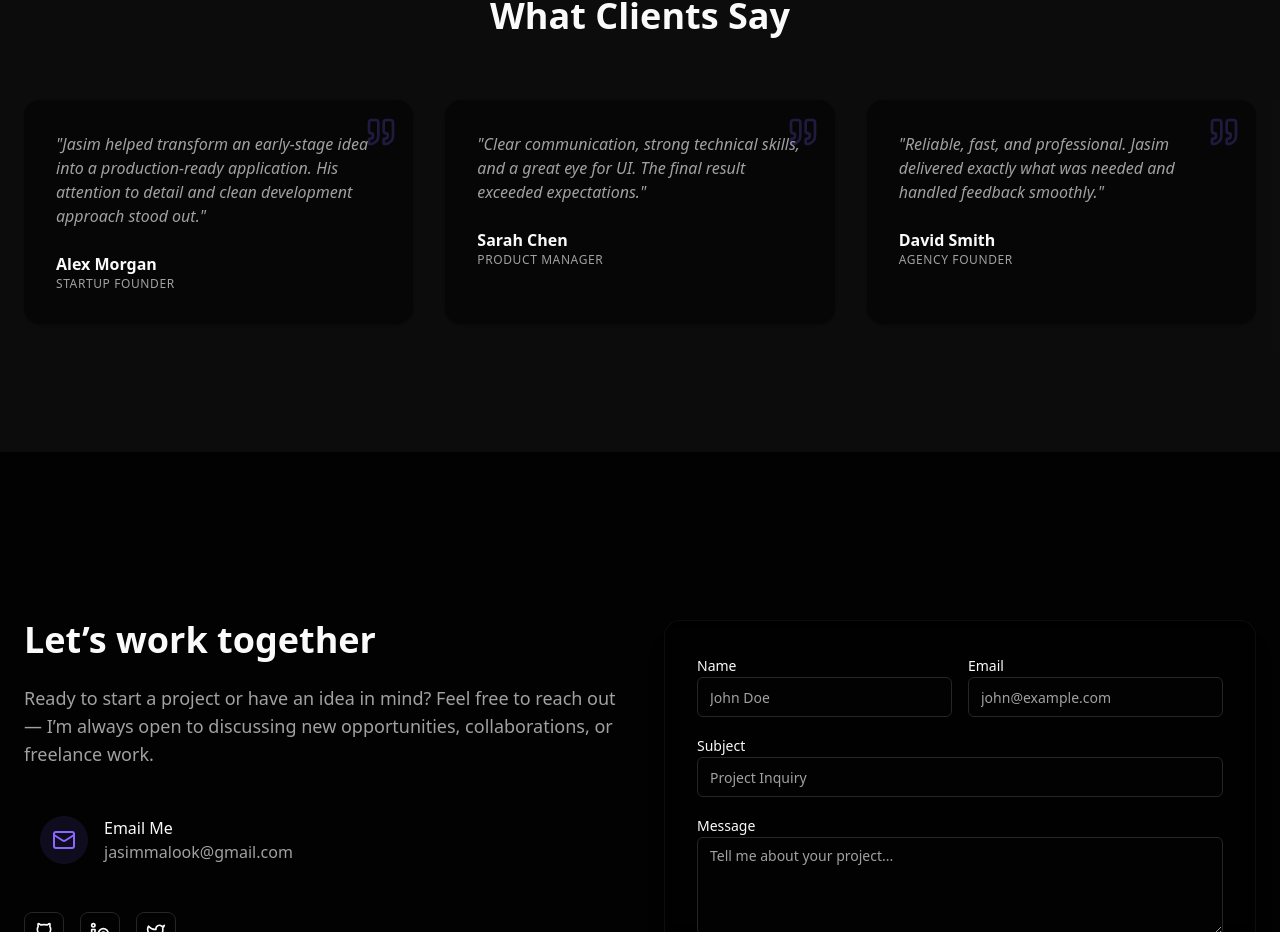
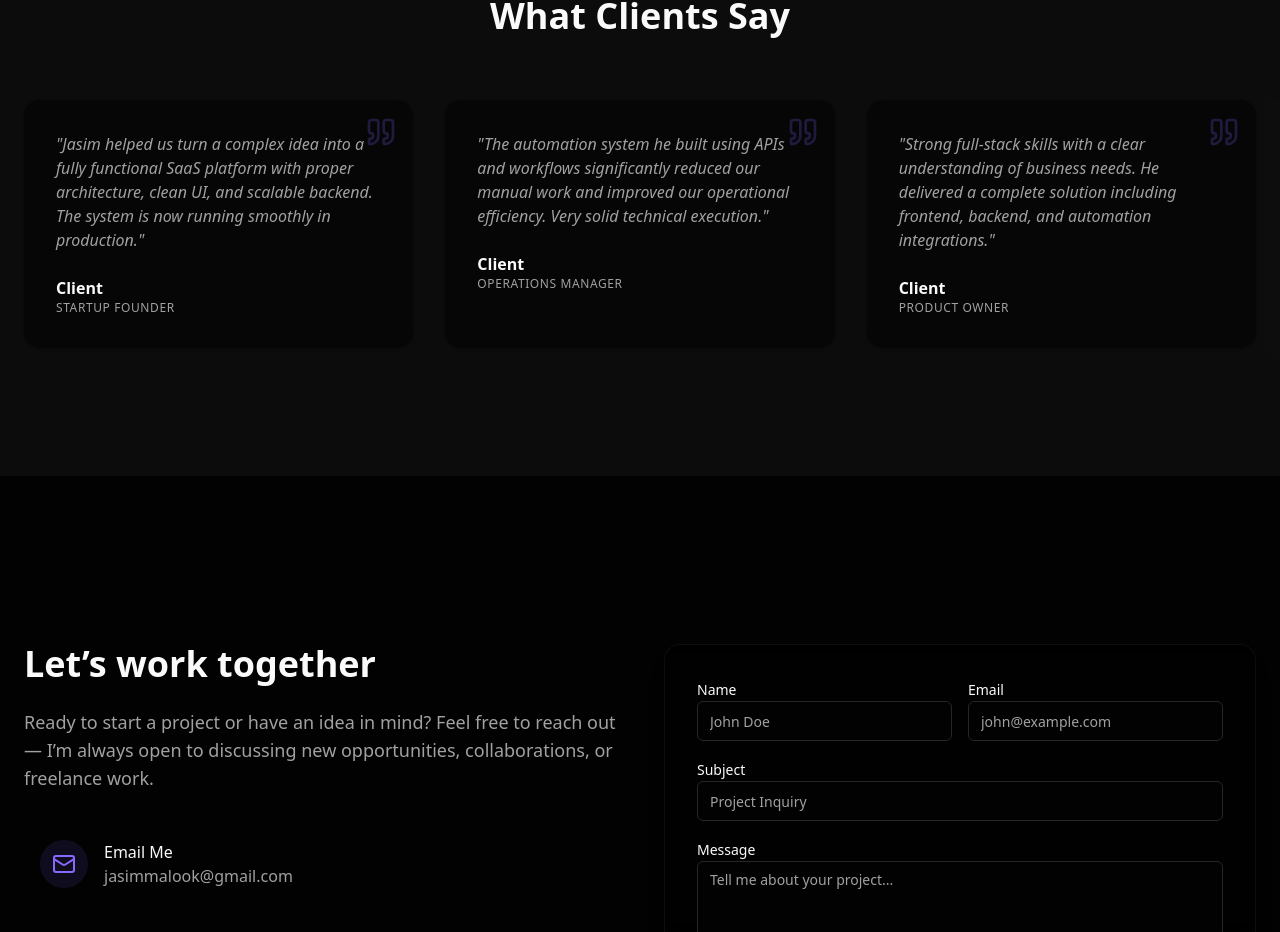
Before and after one commit to JasimMalook/jasim-portfolio, a Next.js app: page / in a window 1280 px wide. Shown: the part 5998-6930 px from the top of the page. Built offline with nearby package versions, Linux system fonts and the light colour scheme.

Commit message:
Update testimonials with SaaS and automation-focused client feedback

```diff
--- a/src/components/sections/Testimonials.tsx
+++ b/src/components/sections/Testimonials.tsx
@@ -6,19 +6,19 @@ import { Quote } from "lucide-react";
 
 const testimonials = [
     {
-        name: "Alex Morgan",
+        name: "Client",
         role: "Startup Founder",
-        content: "Jasim helped transform an early-stage idea into a production-ready application. His attention to detail and clean development approach stood out.",
+        content: "Jasim helped us turn a complex idea into a fully functional SaaS platform with proper architecture, clean UI, and scalable backend. The system is now running smoothly in production.",
     },
     {
-        name: "Sarah Chen",
-        role: "Product Manager",
-        content: "Clear communication, strong technical skills, and a great eye for UI. The final result exceeded expectations.",
+        name: "Client",
+        role: "Operations Manager",
+        content: "The automation system he built using APIs and workflows significantly reduced our manual work and improved our operational efficiency. Very solid technical execution.",
     },
     {
-        name: "David Smith",
-        role: "Agency Founder",
-        content: "Reliable, fast, and professional. Jasim delivered exactly what was needed and handled feedback smoothly.",
+        name: "Client",
+        role: "Product Owner",
+        content: "Strong full-stack skills with a clear understanding of business needs. He delivered a complete solution including frontend, backend, and automation integrations.",
     },
 ];
 
```
